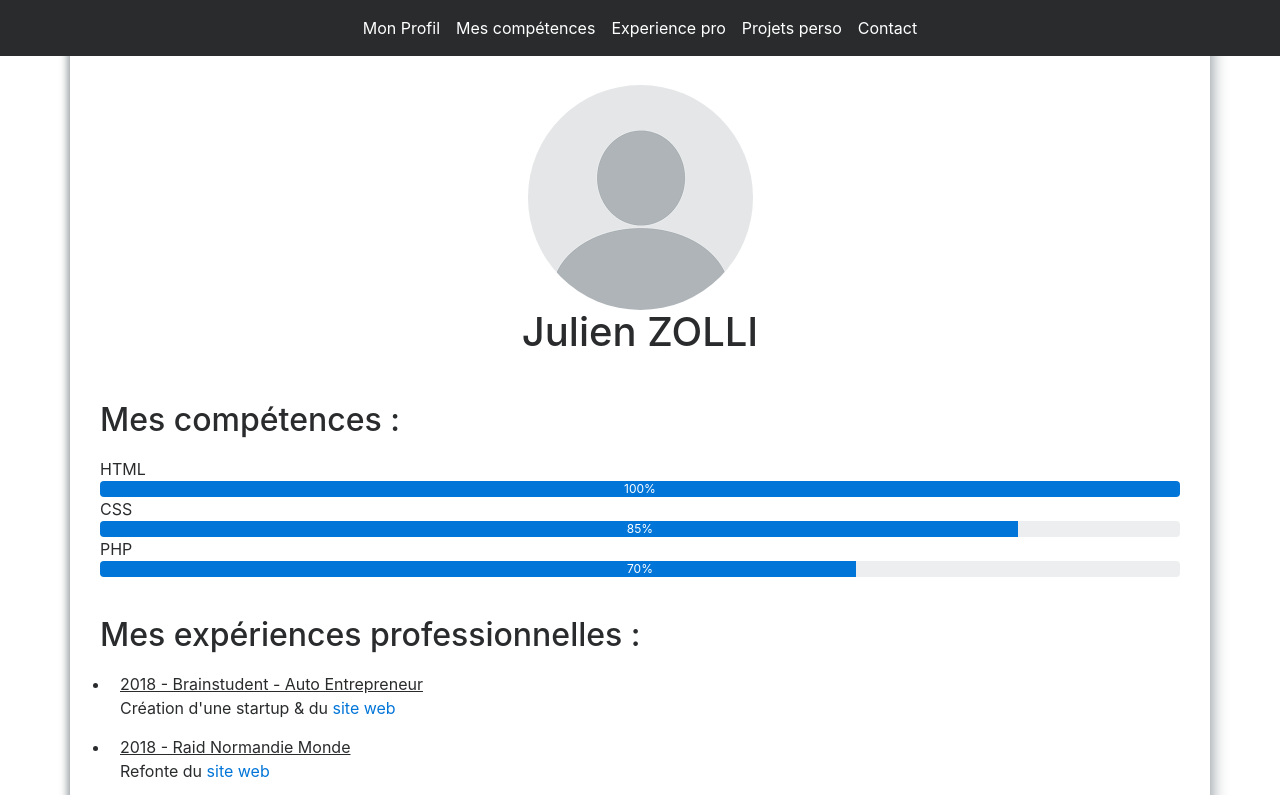
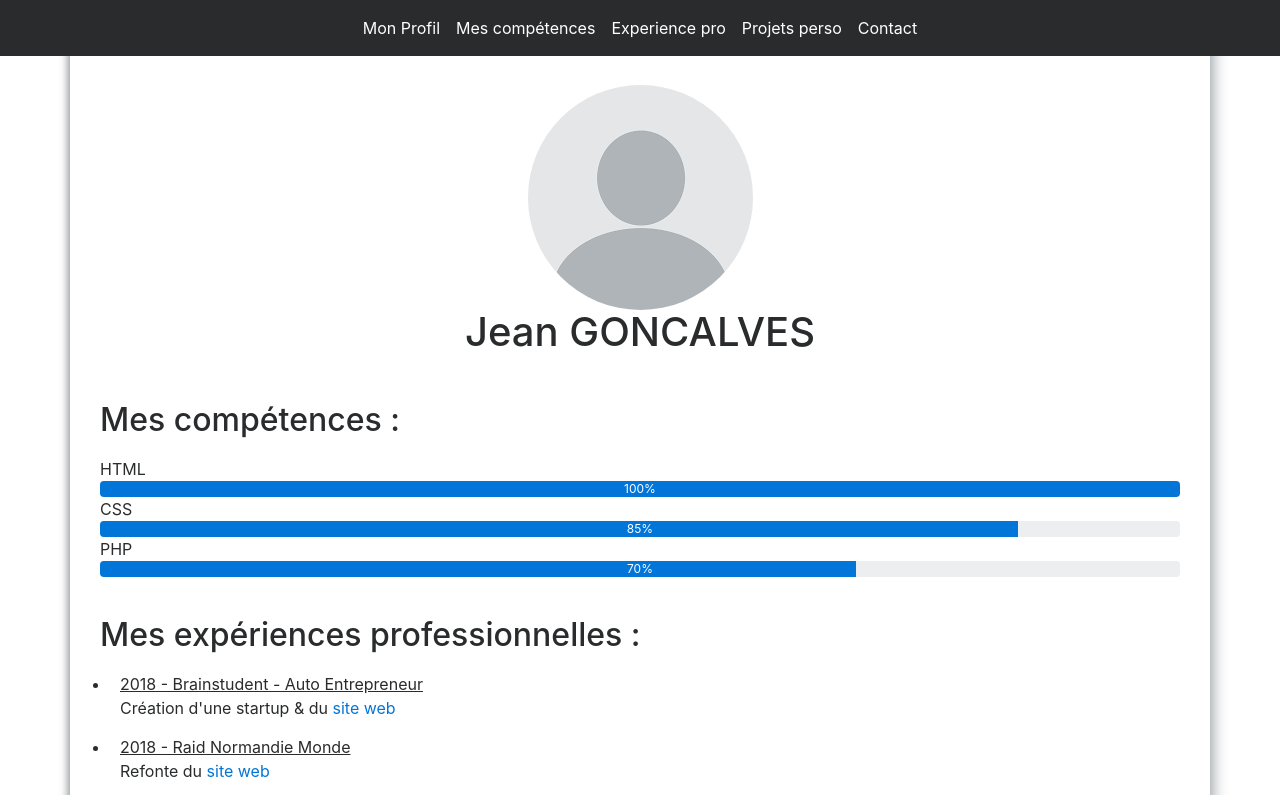
Before and after one commit to Janotl/Project, a plain HTML site: page site/index.html in a window 1280 px wide. Shown: the top 795 px of the page. Drawn offline with nearby package versions, Linux system fonts and the light colour scheme.

Commit message:
Add files via upload

```diff
--- a/site/index.html
+++ b/site/index.html
@@ -37,7 +37,7 @@
         <div class="col-12">
             <section id="profil">
                 <img src="moi.png" alt="moi" />
-                <h1>Julien ZOLLI</h1>
+                <h1>Jean GONCALVES</h1>
             </section>
             <section id="competences">
                 <h2>Mes compétences :</h2>
```
